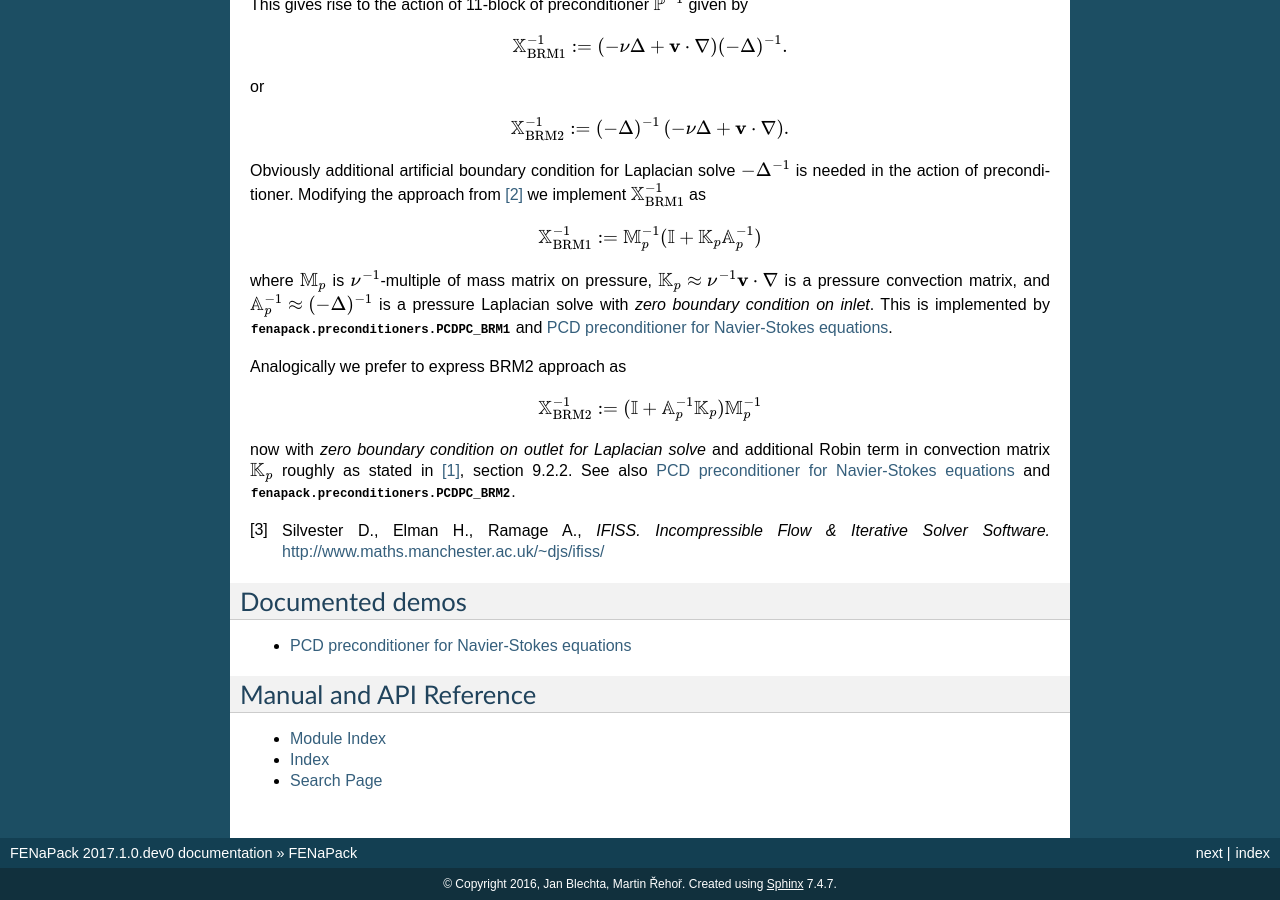
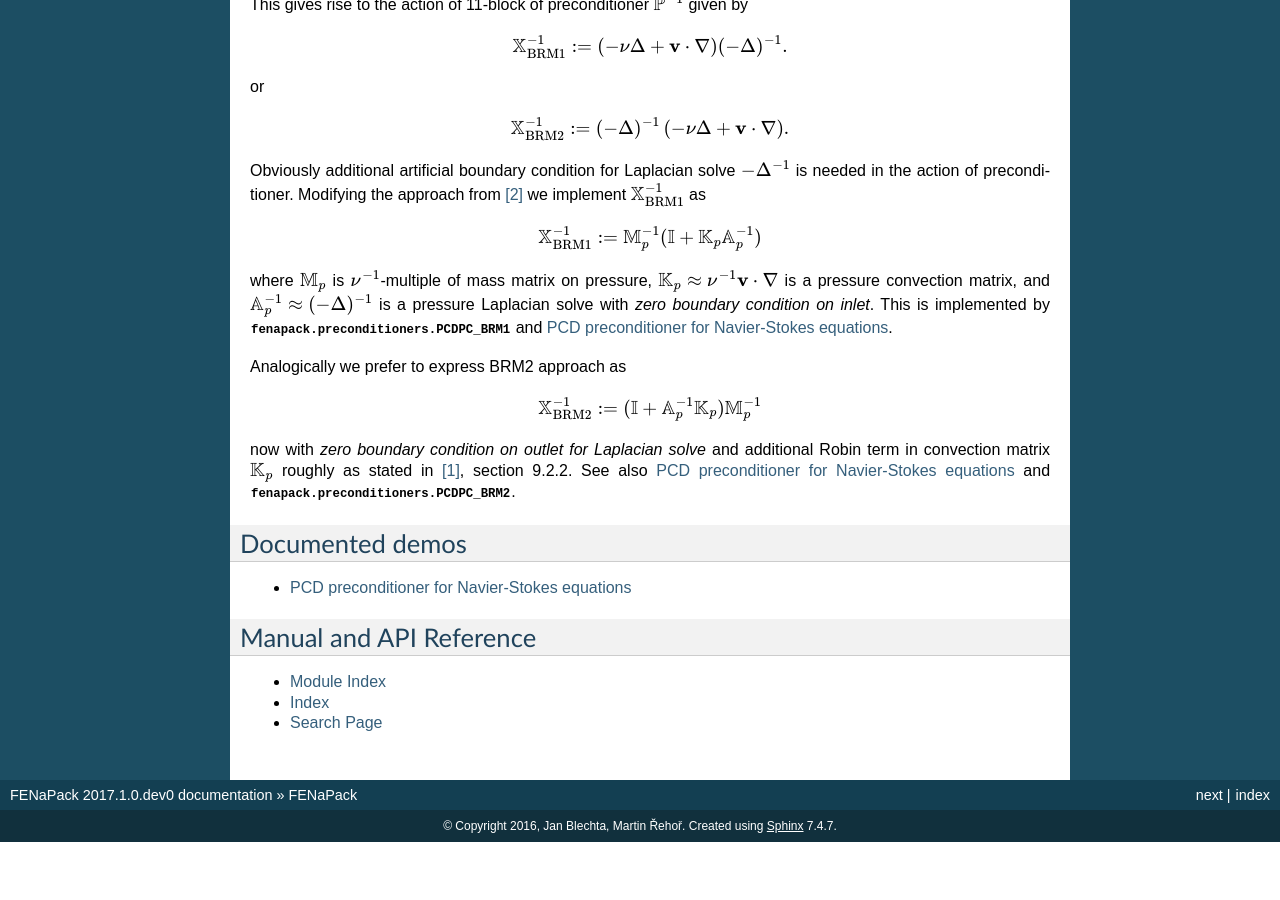
Before and after one commit to blechta/fenapack, a Sphinx documentation site: the page built from doc/source/index.rst, in a window 1280 px wide and 900 px high, scrolled down 1872 px. Built offline with Sphinx 7.4.7, drawn with Linux system fonts in a browser that asks for light colours; pages that are not in the unit, such as notebooks, are missing from menus; after the commit the page ends 2714 px from its top, so only the background shows below that.

Commit message:
Remove redundant reference

```diff
--- a/doc/source/index.rst
+++ b/doc/source/index.rst
@@ -99,9 +99,6 @@ additional Robin term in convection matrix :math:`\mathbb{K}_p` roughly
 as stated in [1]_, section 9.2.2. See also :doc:`demos/navier-stokes-pcd`
 and :py:class:`fenapack.preconditioners.PCDPC_BRM2`.
 
-.. [3] Silvester D., Elman H., Ramage A.,
-       *IFISS. Incompressible Flow & Iterative Solver Software.*
-       http://www.maths.manchester.ac.uk/~djs/ifiss/
 
 Documented demos
 ================
```
